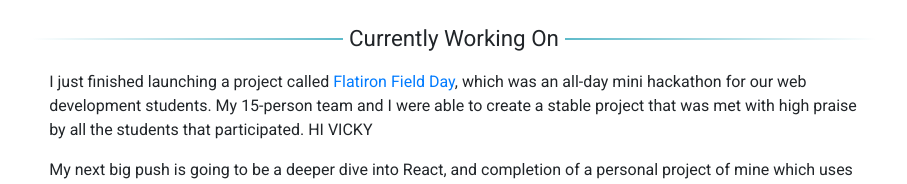
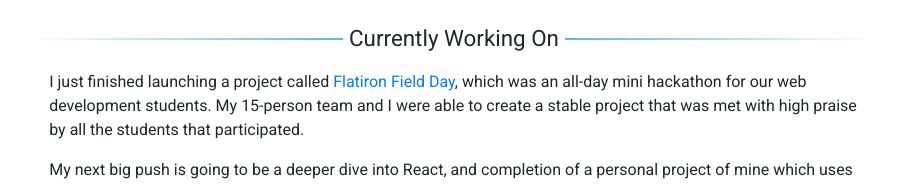
Before and after one commit to Dick-Ward/portfolio_v1, a React (Create React App) app: page / in a window 1280 px wide. Shown: the part 1729-1913 px from the top of the page, without its empty margins (186-1093 px from the left). Built offline with nearby package versions, Linux system fonts and the light colour scheme.

Commit message:
fixed text

```diff
--- a/src/components/CurrentProject.js
+++ b/src/components/CurrentProject.js
@@ -9,7 +9,6 @@ const CurrentProject = () => {
           I just finished launching a project called <a href="https://medium.com/@TheDickWard/creating-a-fabulous-frontend-for-flatiron-field-day-9d0b09a6a652">Flatiron Field Day</a>, which was an all-day mini hackathon for our web development students.
           My 15-person team and I were able to create a stable project that was met with high praise by all the
           students that participated.
-          HI VICKY
         </p>
 
 
```
